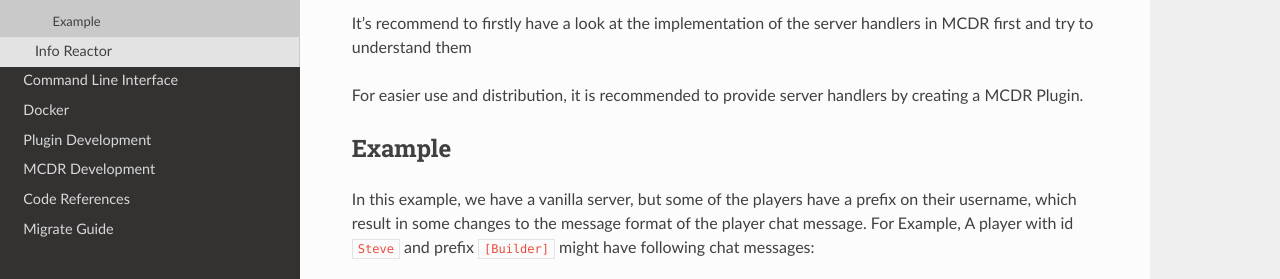
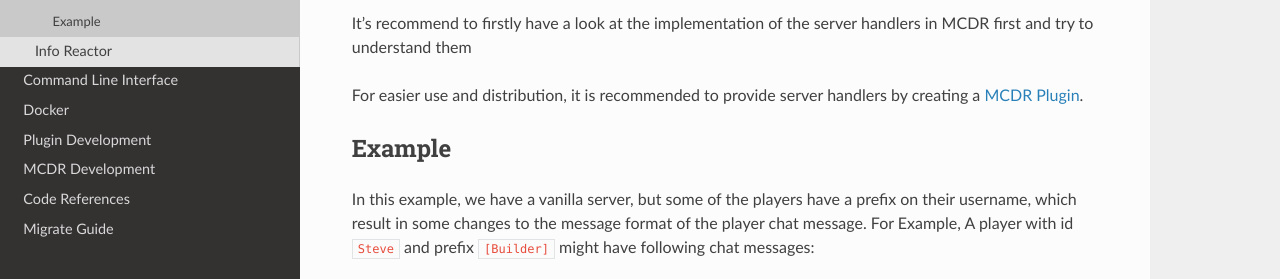
Before and after one commit to MCDReforged/MCDReforged, a Sphinx documentation site: the page built from docs/source/customize/handler.rst, in a window 1280 px wide and 900 px high. Shown: the part 389-668 px from the top of the window. Built offline with Sphinx 7.4.7 and the Read the Docs theme 2.0.0, drawn with Linux system fonts in a browser that asks for light colours; pages that are not in the unit, such as notebooks, are missing from menus; the version number could not be read and is left out; comment, search, counter and statistics services are not loaded; some of the changed lines change nothing that is shown.

Commit message:
use a link

```diff
--- a/docs/source/customize/handler.rst
+++ b/docs/source/customize/handler.rst
@@ -10,7 +10,7 @@ To design a server handler, you need to inherit from an existed server handler c
 
 It's recommend to firstly have a look at the implementation of the server handlers in MCDR first and try to understand them
 
-For easier use and distribution, it is recommended to provide server handlers by creating a MCDR Plugin.
+For easier use and distribution, it is recommended to provide server handlers by creating a :ref:`plugin_dev/basic:MCDR Plugin`.
 
 Example
 -------
```
Also changed, not shown: 1 other file.
